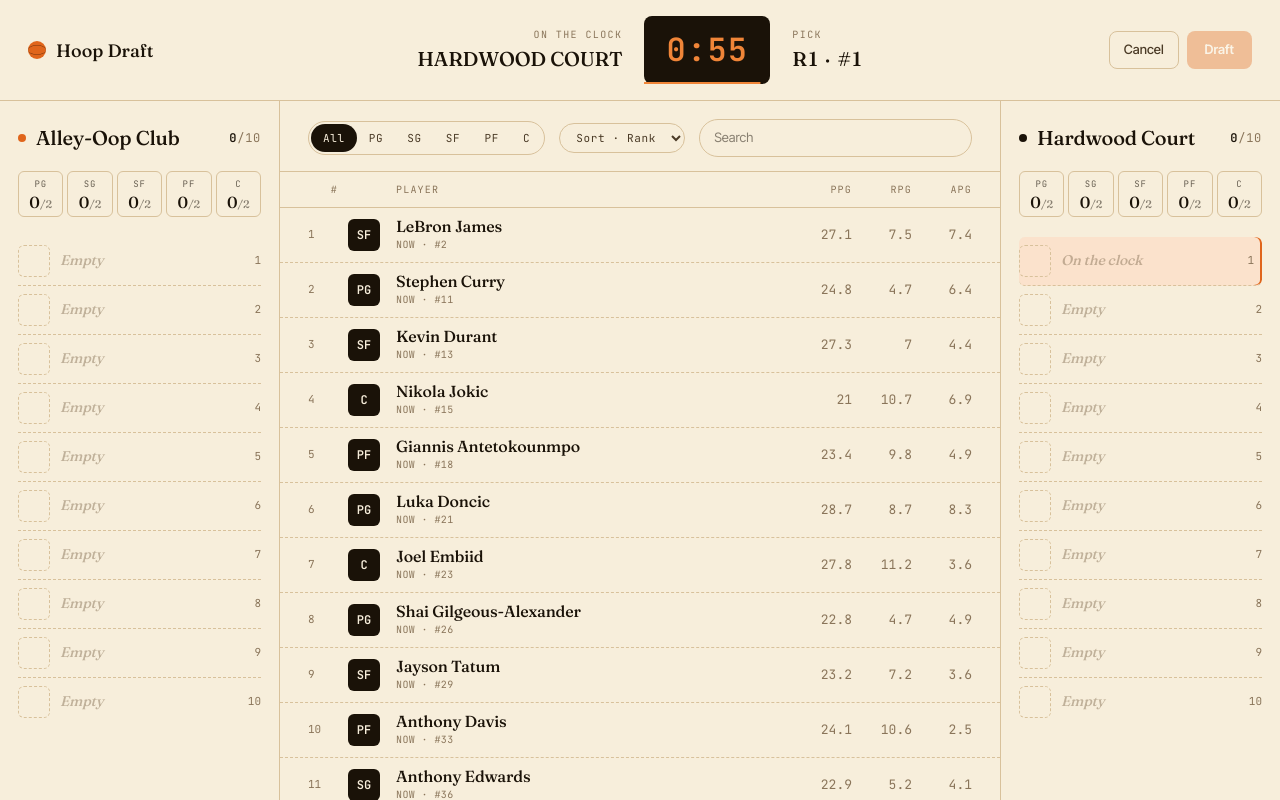
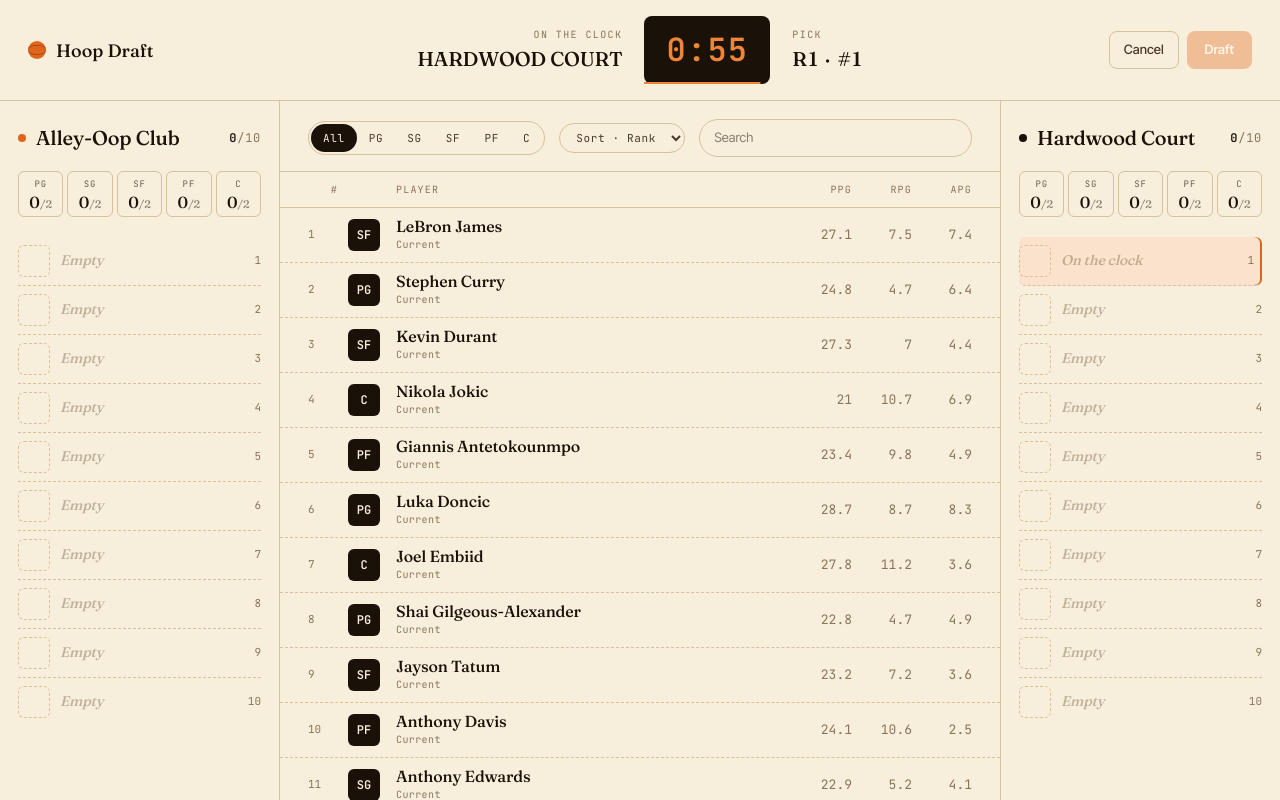
Before and after one commit to F1nal04/hoop-drft, a Next.js app: page /draft in a window 1280 px wide. Built offline with nearby package versions, Linux system fonts and the light colour scheme.

Commit message:
Update player tag display and era naming conventions
- Removed player rank display from DraftPage for a cleaner presentation of player tags.
- Changed era naming from "NOW" to "Current" and "ERA" to "Historical" in the data processing logic for better clarity.

```diff
--- a/app/draft/page.tsx
+++ b/app/draft/page.tsx
@@ -390,7 +390,7 @@ export default function DraftPage() {
                         {p.name}
                       </span>
                       <span className="mt-[3px] block font-mono text-[10px] tracking-[0.04em] text-ink-mute">
-                        {p.tag} · #{p.rank}
+                        {p.tag}
                       </span>
                     </span>
                     <span
--- a/lib/hd-data.ts
+++ b/lib/hd-data.ts
@@ -40,7 +40,7 @@ function rankToCost(rank: number, ranks: { min: number; max: number }): number {
 }
 
 function tagFor(era: Era): string {
-  return era === "current" ? "NOW" : "ERA"
+  return era === "current" ? "Current" : "Historical"
 }
 
 function mapPlayers(raw: RawPlayer[], era: Era, ranks: { min: number; max: number }): HDPlayer[] {
```
